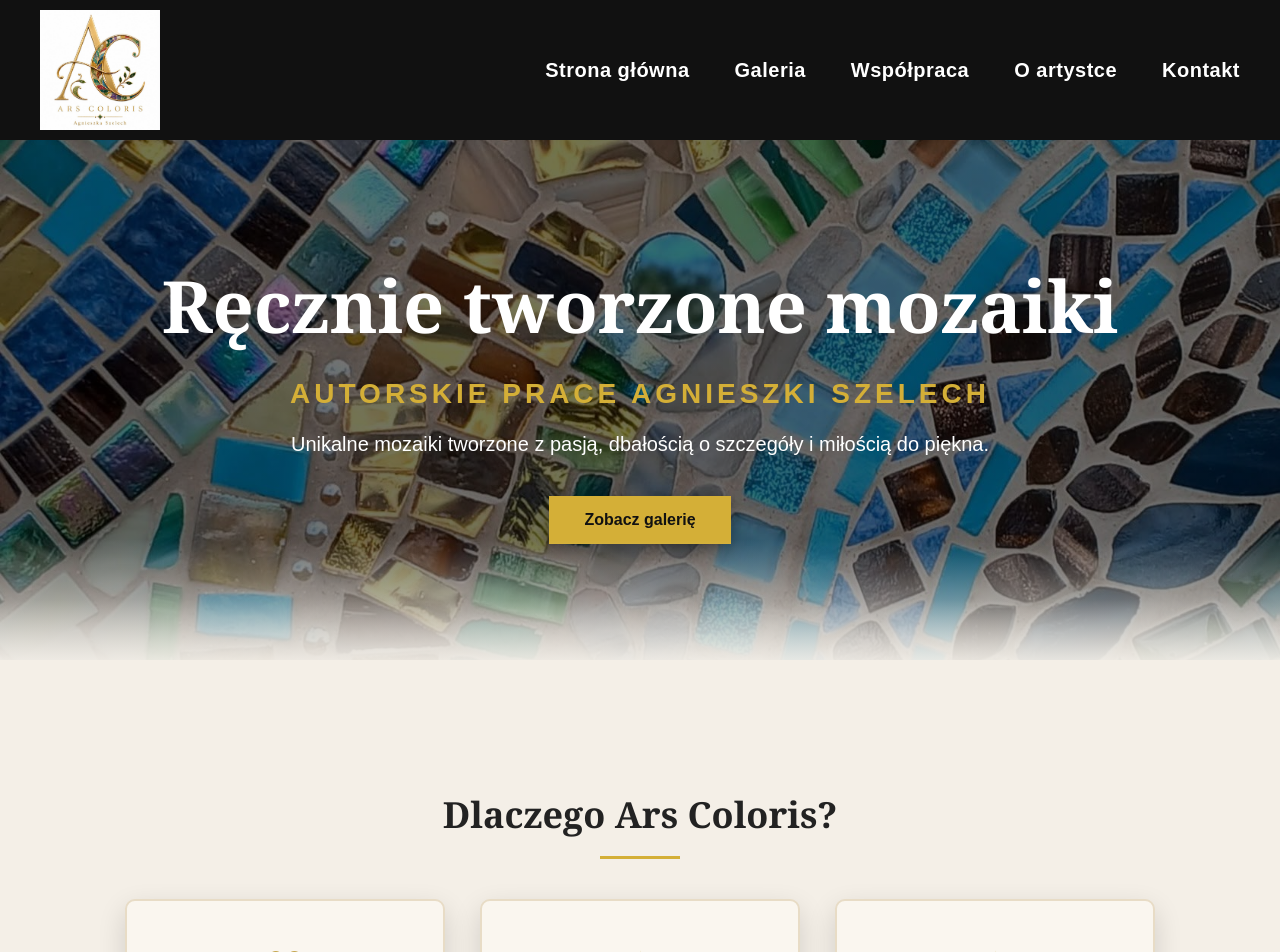
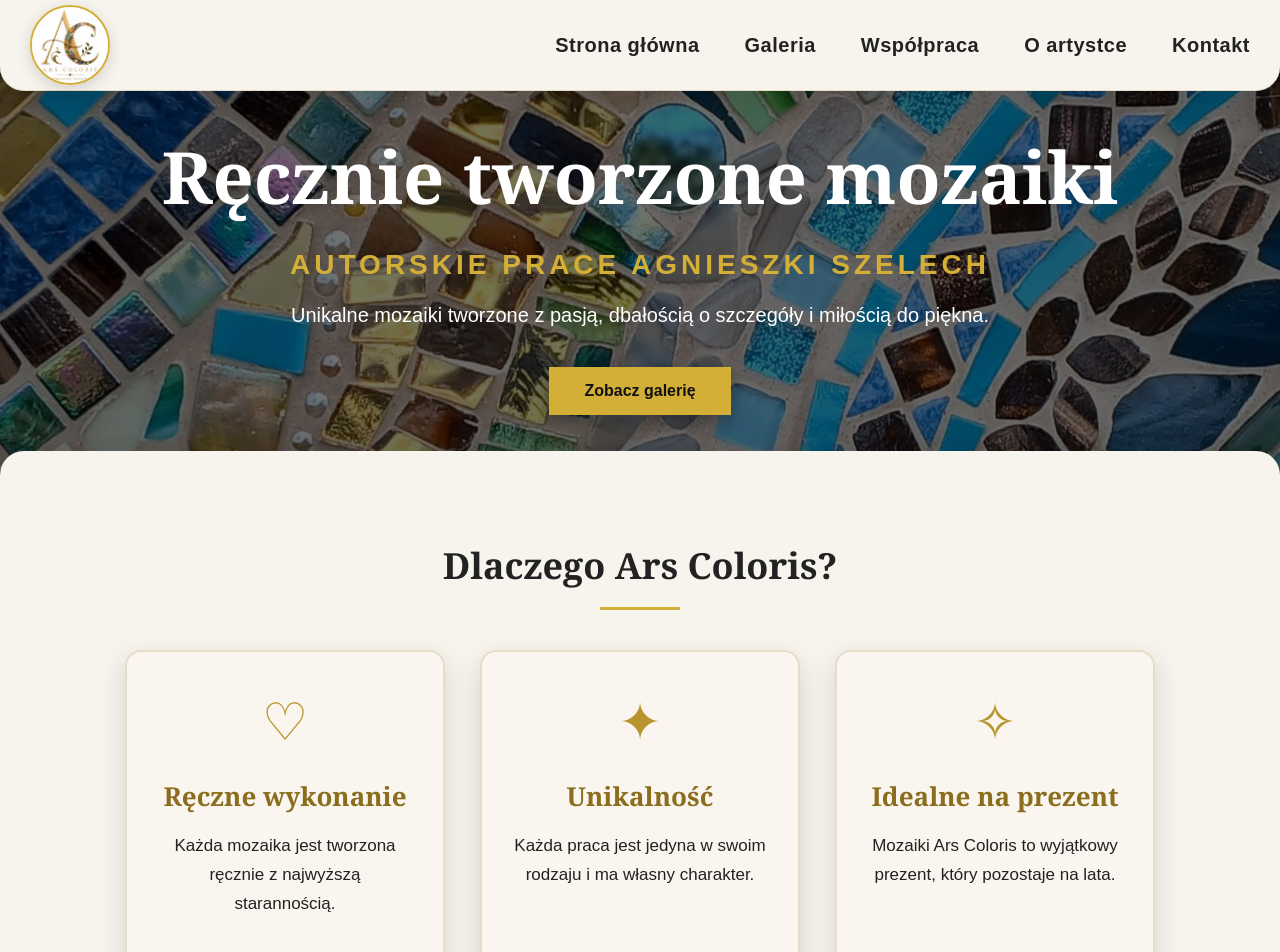
Before and after one commit to Marzeda/Ars_Coloris, a React (Create React App) app in the folder ars_coloris_front/: page / in a window 1280 px wide. Shown: the top 952 px of the page. Built offline with nearby package versions, Linux system fonts and the light colour scheme.

Commit message:
poprawa navbar i logo przekierowuje na strone głowna

```diff
--- a/ars_coloris_front/src/App.css
+++ b/ars_coloris_front/src/App.css
@@ -11,16 +11,37 @@ body {
 
 /* NAVBAR */
 
+/*
 .navbar {
-    background-color: #111;
-    color: white;
-    padding: 10px 40px;
+    background: #f7f3ed;
+    border-bottom: 1px solid #e8dcc6;
+
+    padding: 5px 30px;
 
     display: flex;
     justify-content: space-between;
     align-items: center;
 
     position: relative;
+    z-index: 10;
+}
+*/
+
+.navbar {
+    background: #f7f3ed;
+    border-bottom: 1px solid #e8dcc6;
+
+    padding: 5px 30px;
+
+    display: flex;
+    justify-content: space-between;
+    align-items: center;
+
+    position: relative;
+    z-index: 5;
+
+    border-radius: 0 0 24px 24px;
+    box-shadow: 0 10px 30px rgba(0,0,0,0.08);
 }
 
 .logo-link {
@@ -30,15 +51,22 @@ body {
 }
 
 .navbar-logo {
-    height: 120px;
-    width: auto;
+    height: 80px;
+    width: 80px;
+
+    object-fit: cover;
+    border-radius: 50%;
+
+    border: 2px solid #d4af37;
+    box-shadow: 0 4px 15px rgba(0,0,0,0.15);
+
     display: block;
     transition: all 0.3s ease;
 }
 
 .navbar-logo:hover {
-    transform: scale(1.2);
-    box-shadow: 0 12px 35px rgba(0,0,0,0.4);
+    transform: scale(1.12);
+    box-shadow: 0 10px 28px rgba(0,0,0,0.25);
 }
 
 .nav-links {
@@ -54,7 +82,7 @@ body {
 }
 
 .nav-links a {
-    color: white;
+    color: #222;
 
     text-decoration: none;
 
@@ -76,16 +104,16 @@ body {
     background: none;
     border: none;
 
-    color: white;
+    color: #222;
     font-size: 34px;
 
     cursor: pointer;
 }
 
 /* HOME */
-
+/*
 .hero {
-    min-height: 520px;
+    min-height: 420px;
 
     background-size: cover;
     background-position: center;
@@ -97,29 +125,40 @@ body {
     text-align: center;
 
     position: relative;
+    overflow: hidden;
+}
+*/
+
+.hero {
+    min-height: 420px;
+
+    margin-top: -30px;
+
+    background-size: cover;
+    background-position: center;
+
+    display: flex;
+    align-items: center;
+    justify-content: center;
+
+    text-align: center;
+
+    position: relative;
+    overflow: hidden;
+
+    z-index: 1;
 }
 
 .hero::after {
-    content: "";
-
-    position: absolute;
-
-    bottom: -60px;
-    left: 0;
-
-    width: 100%;
-    height: 120px;
-
-    background: linear-gradient(
-        to bottom,
-        rgba(0,0,0,0),
-        rgba(250,246,239,0.9)
-    );
+    display: none;
 }
 
 .hero-content {
     color: white;
     padding: 30px;
+
+    position: relative;
+    z-index: 2;
 }
 
 .hero-content h1 {
@@ -143,49 +182,47 @@ body {
 
 .hero-button {
     display: inline-block;
+
     margin-top: 20px;
     padding: 15px 35px;
+
     background-color: #d4af37;
     color: #111;
+
     text-decoration: none;
     font-weight: bold;
+
     border: none;
     cursor: pointer;
 
     box-shadow: 0 6px 18px rgba(0,0,0,0.35);
+
+    transition: all 0.3s ease;
 }
+
 .hero-button:hover {
     background-color: #b8942d;
+    transform: translateY(-2px);
 }
 
-.home-section {
-    padding: 100px 20px;
+/* SEKCJE ZACHODZĄCE NA SIEBIE */
+
+.home-section,
+.page {
+    background: #f7f3ed;
+
+    margin-top: -30px;
+
+    padding: 60px 20px 100px;
 
     text-align: center;
 
-    background: #f4efe7;
+    border-radius: 24px 24px 0 0;
 
     position: relative;
-}
+    z-index: 2;
 
-.home-section::before {
-    content: "";
-
-    position: absolute;
-
-    top: -120px;
-    left: 0;
-
-    width: 100%;
-    height: 120px;
-
-    background: linear-gradient(
-        to bottom,
-        rgba(250,246,239,0),
-        rgba(250,246,239,0.85)
-    );
-
-    pointer-events: none;
+    box-shadow: 0 -10px 30px rgba(0,0,0,0.08);
 }
 
 .home-section h2 {
@@ -233,7 +270,7 @@ body {
     background: #faf6ef;
 
     border: 2px solid #e8dcc6;
-    border-radius: 10px;
+    border-radius: 16px;
 
     box-shadow: 0 10px 28px rgba(0,0,0,0.14);
 
@@ -264,11 +301,6 @@ body {
 }
 
 /* OGÓLNE STRONY */
-
-.page {
-    padding: 50px 20px;
-    text-align: center;
-}
 
 .page h1 {
     font-family: Georgia, serif;
@@ -394,7 +426,7 @@ body {
     box-shadow: 0 4px 10px rgba(0,0,0,0.25);
 }
 
-/* FILTRY, SORTOWANIE, WYSZUKIWARKA */
+/* FILTRY */
 
 .category-filters {
     display: flex;
@@ -591,9 +623,9 @@ body {
 /* O ARTYSTCE */
 
 .about-page {
-    min-height: calc(100vh - 120px);
+    min-height: calc(100vh - 90px);
 
-    background-size: 100%;
+    background-size: cover;
     background-position: center 15%;
     background-attachment: fixed;
 
@@ -811,7 +843,14 @@ body {
     background: #111;
     color: white;
 
-    margin-top: 80px;
+    margin-top: -30px;
+
+    border-radius: 24px 24px 0 0;
+
+    position: relative;
+    z-index: 3;
+
+    box-shadow: 0 -10px 30px rgba(0,0,0,0.12);
 }
 
 .footer-content {
@@ -879,7 +918,8 @@ body {
 
 .cooperation-page {
     max-width: 1300px;
-    margin: 0 auto;
+    margin-left: auto;
+    margin-right: auto;
 }
 
 .cooperation-intro {
@@ -908,7 +948,7 @@ body {
     background: #fffaf2;
 
     border: 1px solid #e8dcc6;
-    border-radius: 12px;
+    border-radius: 16px;
 
     box-shadow: 0 8px 22px rgba(0,0,0,0.08);
 
@@ -1004,6 +1044,7 @@ body {
 
     .navbar-logo {
         height: 75px;
+        width: 75px;
     }
 
     .nav-links {
@@ -1032,6 +1073,10 @@ body {
         min-height: 320px;
     }
 
+    .hero-content {
+        padding-bottom: 80px;
+    }
+
     .hero-content h1 {
         font-size: 36px;
         line-height: 1.1;
@@ -1044,6 +1089,13 @@ body {
 
     .hero-content p {
         font-size: 16px;
+    }
+
+    .home-section,
+    .page {
+        margin-top: -20px;
+        padding: 45px 20px 80px;
+        border-radius: 20px 20px 0 0;
     }
 
     .feature-card,
@@ -1076,11 +1128,9 @@ body {
         flex-direction: column;
         text-align: center;
     }
+}
 
-	.hero-content {
-    padding-bottom: 80px;
-}
-}
+/* SCROLL TOP */
 
 .scroll-top-button {
     position: fixed;
--- a/ars_coloris_front/src/components/Navbar.js
+++ b/ars_coloris_front/src/components/Navbar.js
@@ -2,10 +2,8 @@ import { Link } from "react-router-dom";
 import { useState } from "react";
 
 import logo from "../assets/hero_mosaic_logo.jpg";
-import ImageModal from "./ImageModal";
 
 function Navbar() {
-    const [showLogo, setShowLogo] = useState(false);
     const [menuOpen, setMenuOpen] = useState(false);
 
     const closeMenu = () => {
@@ -13,18 +11,14 @@ function Navbar() {
     };
 
     return (
-        <>
         <nav className="navbar">
-                <div
-                    className="logo-link"
-                    onClick={() => setShowLogo(true)}
-                >
+            <Link to="/" className="logo-link" onClick={closeMenu}>
                 <img
                     src={logo}
                     alt="Ars Coloris"
                     className="navbar-logo"
                 />
-                </div>
+            </Link>
 
             <button
                 className="hamburger"
@@ -65,12 +59,6 @@ function Navbar() {
                 </li>
             </ul>
         </nav>
-
-            <ImageModal
-                image={showLogo ? logo : null}
-                onClose={() => setShowLogo(false)}
-            />
-        </>
     );
 }
 
```
Lines whose indentation alone changed are shown as unchanged.
